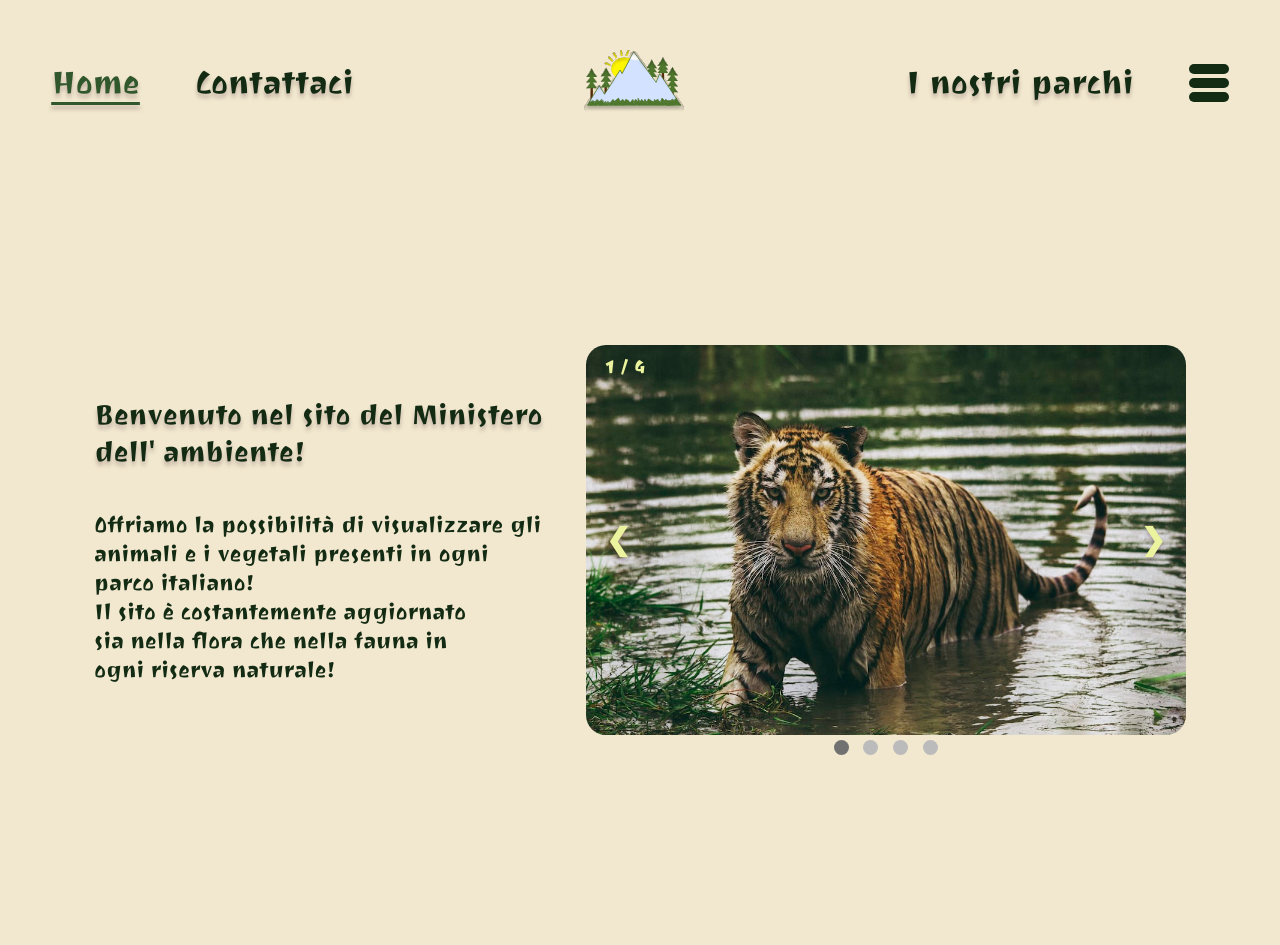
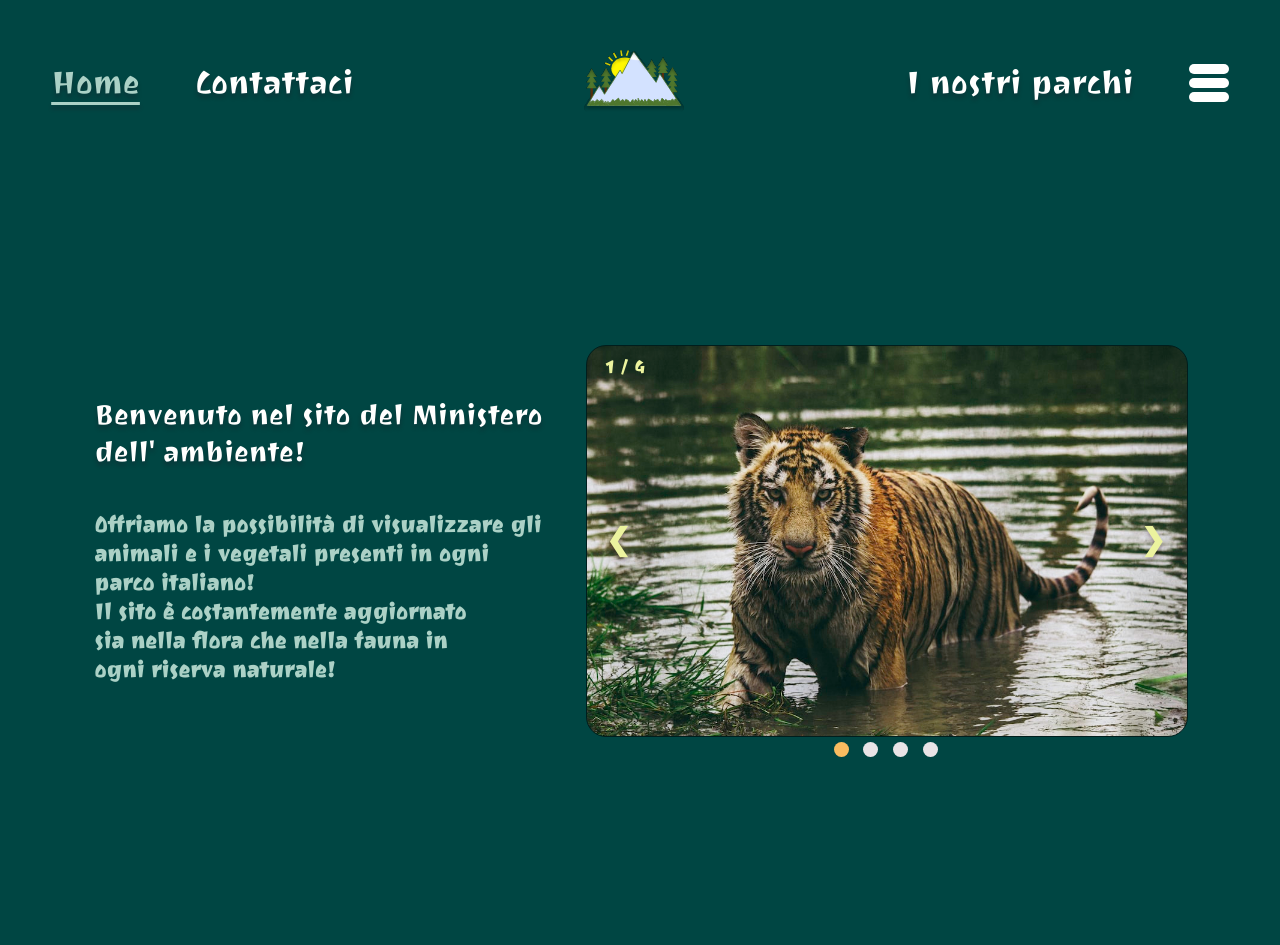
Before and after one commit to enry04/parco, a PHP site: page /src/main-page/main-page.php in a window 1280 px wide. Run offline with PHP 8.4, Linux system fonts and the light colour scheme.

Commit message:
changed colors

```diff
--- a/src/common/css/page-style.css
+++ b/src/common/css/page-style.css
@@ -5,7 +5,7 @@
 }
 
 body {
-  background-color: #f2e8cf;
+  background-color: #004643;
   margin: 0 4%;
   padding-bottom: 10px;
 }
@@ -21,11 +21,14 @@ h2,
 h3,
 h3,
 h4,
-h5,
 a {
-  color: #132a13;
+  color: #fffffe;
   text-shadow: 0px 4px 4px rgba(42, 0, 25, 0.25);
   font-weight: 300;
+}
+
+h5,h6{
+  color: #abd1c6;
 }
 
 h3 {
@@ -49,14 +52,14 @@ a {
 }
 
 .active-page {
-  color: #31572c;
-  text-decoration: underline #31572c;
+  color: #abd1c6;
+  text-decoration: underline #abd1c6;
   text-underline-offset: 9px;
 }
 
 .header-option:hover {
-  color: #31572c;
-  text-decoration: underline #31572c;
+  color: #abd1c6;
+  text-decoration: underline #abd1c6;
   text-underline-offset: 9px;
 }
 
@@ -96,14 +99,14 @@ a {
   width: 40px;
   height: 10px;
   border-radius: 10px;
-  background-color: #132a13;
+  background-color: #fffffe;
   margin: 4px 0px;
 }
 
 .hamburger-container:hover > .bar1,
 .hamburger-container:hover > .bar2,
 .hamburger-container:hover > .bar3 {
-  background-color: #31572c;
+  background-color: #abd1c6;
 }
 
 .hide{
--- a/src/main-page/css/main-page-style.css
+++ b/src/main-page/css/main-page-style.css
@@ -24,6 +24,10 @@
   width: 100%;
   height: 100%;
   border-radius: 20px;
+}
+
+.first,.second,.third,.fourth{
+  border: 1px solid #001e1d;
 }
 
 .first {
@@ -101,12 +105,12 @@
   margin: 5px 5px;
   cursor: pointer;
   display: inline-block;
-  background-color: #bbb;
+  background-color: #e8e4e6;
 }
 
 .selected,
 .dot:hover {
-  background-color: #717171;
+  background-color: #f9bc60;
 }
 
 .hide {
```
Also changed, not shown: README.md.
